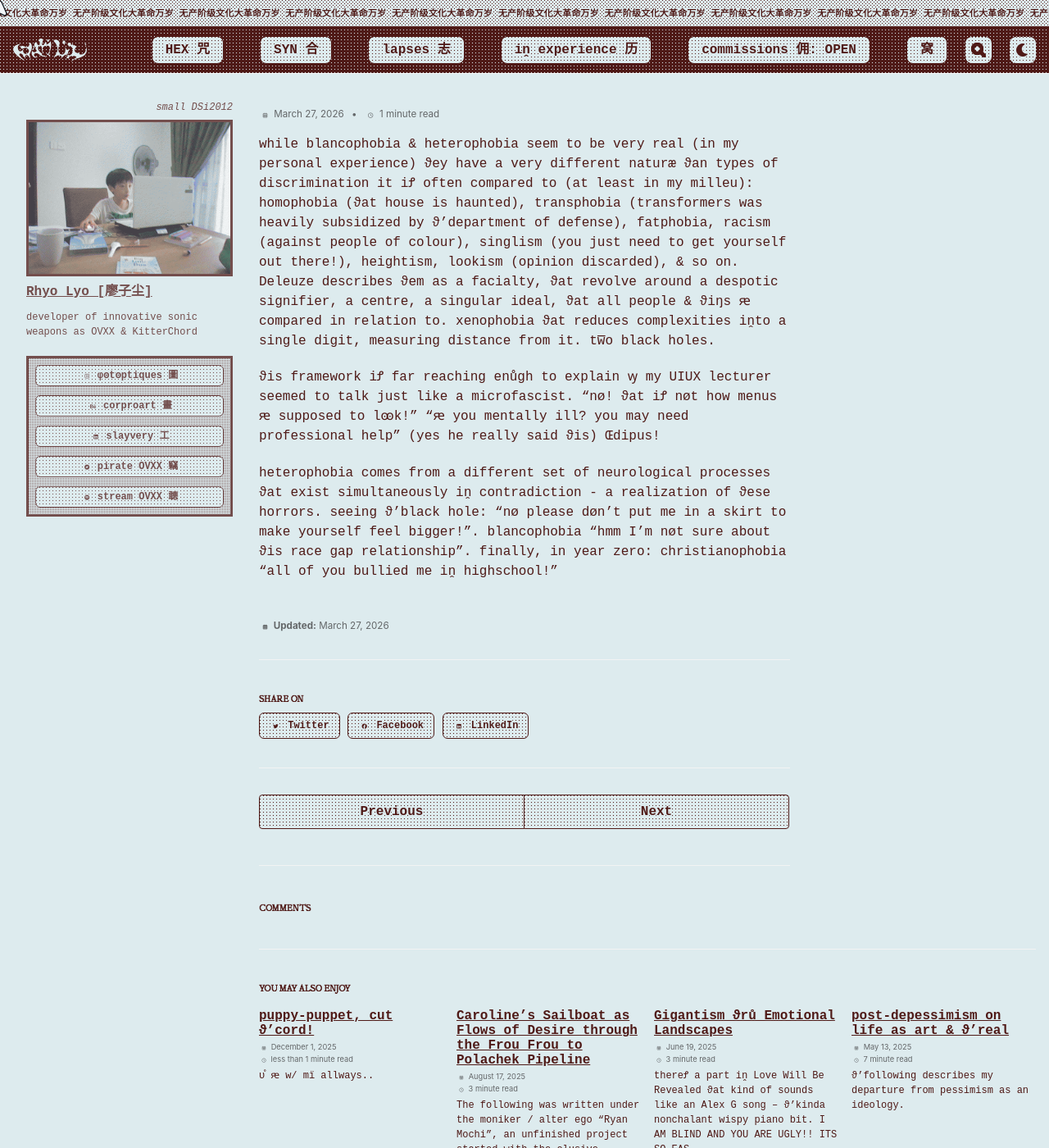
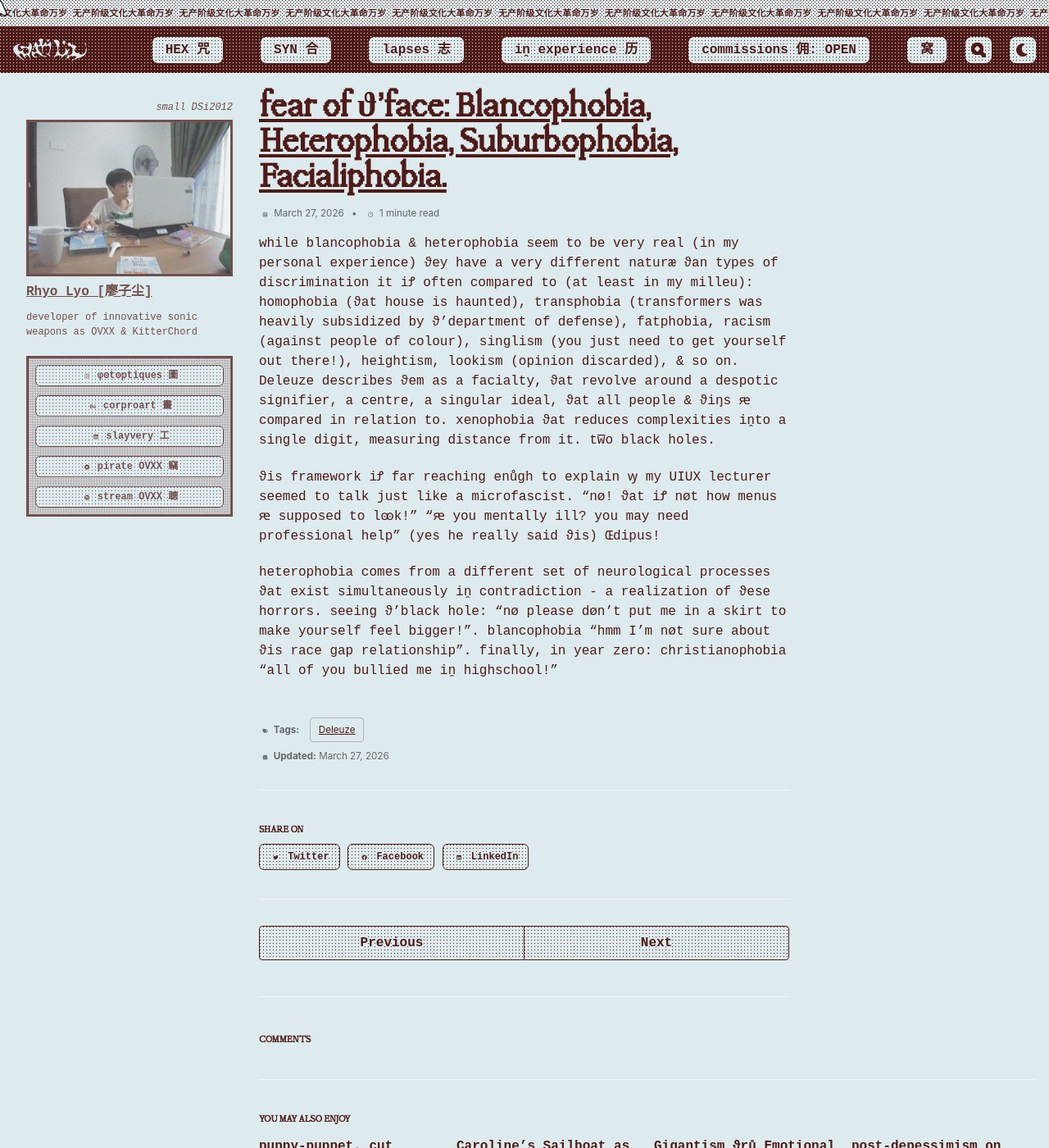
Before and after one commit to cryotato/cryotato.github.io, a Jekyll site: the page built from _posts/2026-03-27-faciatic.md, in a window 1280 px wide and 1400 px high. Shown: the whole window at 82% size. Built offline with Jekyll 4.4.1, drawn with Linux system fonts in a browser that asks for light colours; cached includes are drawn as plain includes; some web fonts are replaced; comment, search, counter and statistics services are not loaded.

Commit message:
Update 2026-03-27-faciatic.md

```diff
--- a/_posts/2026-03-27-faciatic.md
+++ b/_posts/2026-03-27-faciatic.md
@@ -1,6 +1,6 @@
 ---
 
-title: fear of ϑ'face: Blancophobia, Heterophobia, Suburbophobia, Facialiphobia.
+title: "fear of ϑ'face: Blancophobia, Heterophobia, Suburbophobia, Facialiphobia."
 tags: ["Deleuze"]
 
 ---
```
